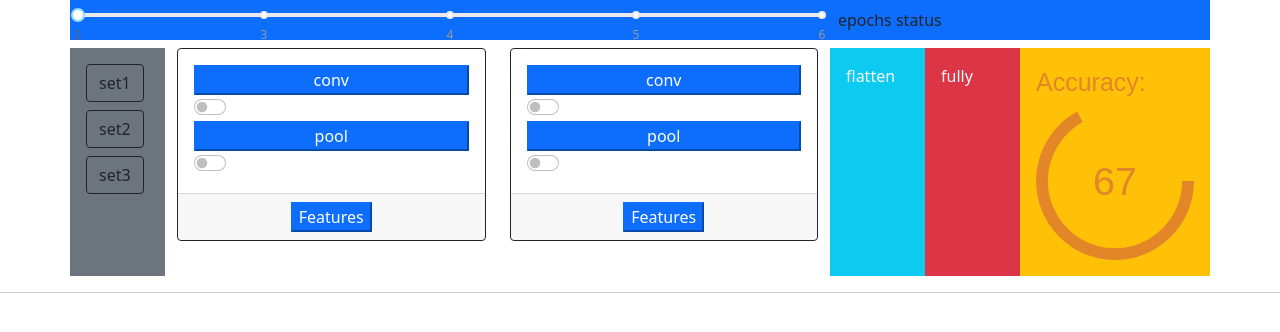
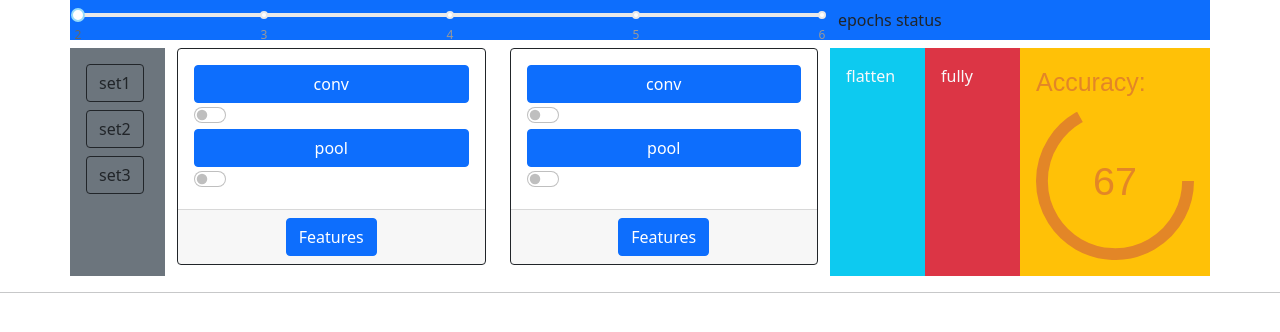
Before and after one commit to Wklej/CNNSIM, a React (Create React App) app: page / in a window 1280 px wide. Shown: the top 332 px of the page. Built offline with nearby package versions, Linux system fonts and the light colour scheme.

Commit message:
btn styling

```diff
--- a/src/Features.js
+++ b/src/Features.js
@@ -35,7 +35,7 @@ const Features = ({show, handleClose}) => {
                 </Tab>
             </Tabs>
             <Modal.Footer>
-                <button className="btn-primary" onClick={handleClose}>
+                <button className="btn btn-primary" onClick={handleClose}>
                     Close
                 </button>
             </Modal.Footer>
--- a/src/Layer.js
+++ b/src/Layer.js
@@ -31,12 +31,12 @@ const Layer = ({num}) => {
                     <div className="card border-dark text-center" >
                         <div className="card-body">
                             <ul className="list-group">
-                                <button className="btn-primary" onClick={handleConvShow} id={'conv' + index}>conv</button>
+                                <button className="btn btn-primary" onClick={handleConvShow} id={'conv' + index}>conv</button>
                                 <div className="form-check form-switch">
                                     <input type="checkbox" className="form-check-input" id={'conv' + index} onChange={(e) => handleDisableConv(e)} />
                                 </div>
                                 <LayerModal show={showConv} handleClose={handleConvClose} body={"conv"} />
-                                <button className="btn-primary" onClick={handlePoolShow} id={'pool' + index}>pool</button>
+                                <button className="btn btn-primary" onClick={handlePoolShow} id={'pool' + index}>pool</button>
                                 <div className="form-check form-switch">
                                     <input type="checkbox" className="form-check-input" id={'pool' + index} onChange={(e) => handleDisablePool(e)} />
                                 </div>
@@ -44,7 +44,7 @@ const Layer = ({num}) => {
                             </ul>
                         </div>
                         <div className="card-footer">
-                            <button className="btn-primary" onClick={handleFeaturesShow} id={'feat' + index}>Features</button>
+                            <button className="btn btn-primary" onClick={handleFeaturesShow} id={'feat' + index}>Features</button>
                             <Features show={showFeatures} handleClose={handleFeaturesClose} />
                         </div>
                     </div>
--- a/src/LayerModal.js
+++ b/src/LayerModal.js
@@ -28,7 +28,7 @@ const LayerModal = ({show, handleClose, body}) => {
                 </Tab>
             </Tabs>
             <Modal.Footer>
-                <button className="btn-primary" onClick={handleClose}>
+                <button className="btn btn-primary" onClick={handleClose}>
                     Close
                 </button>
             </Modal.Footer>
```
